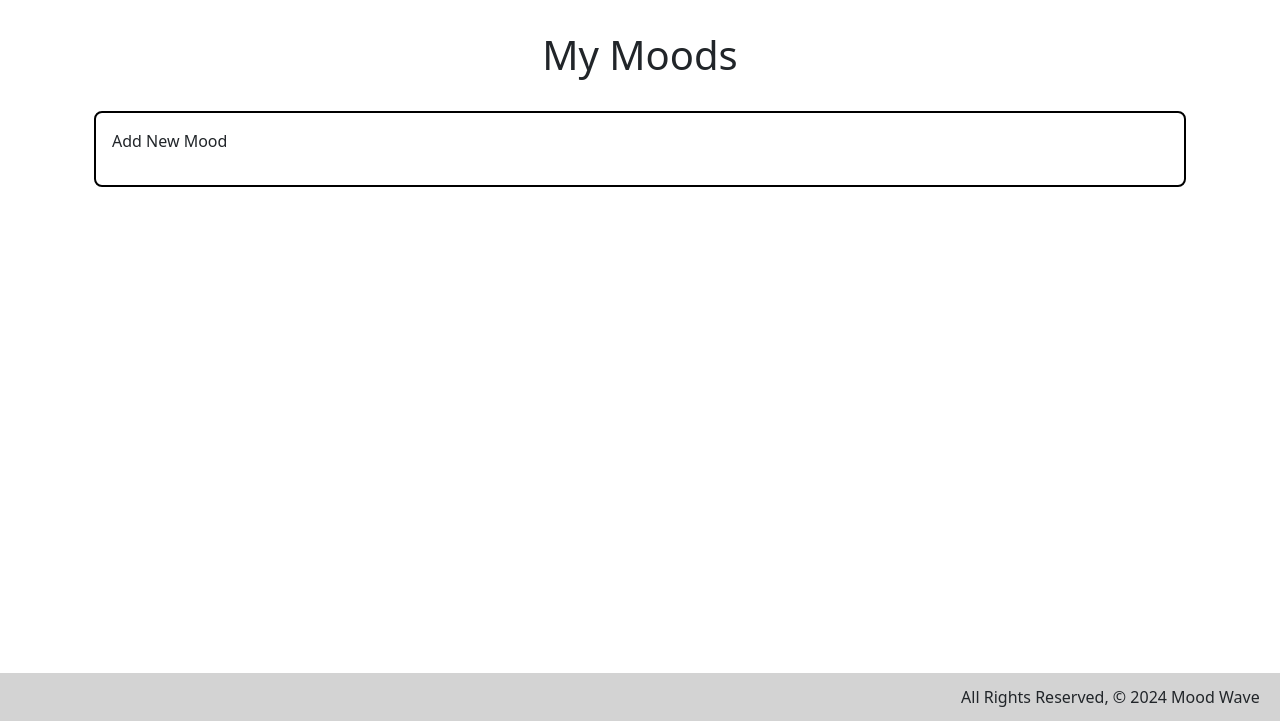
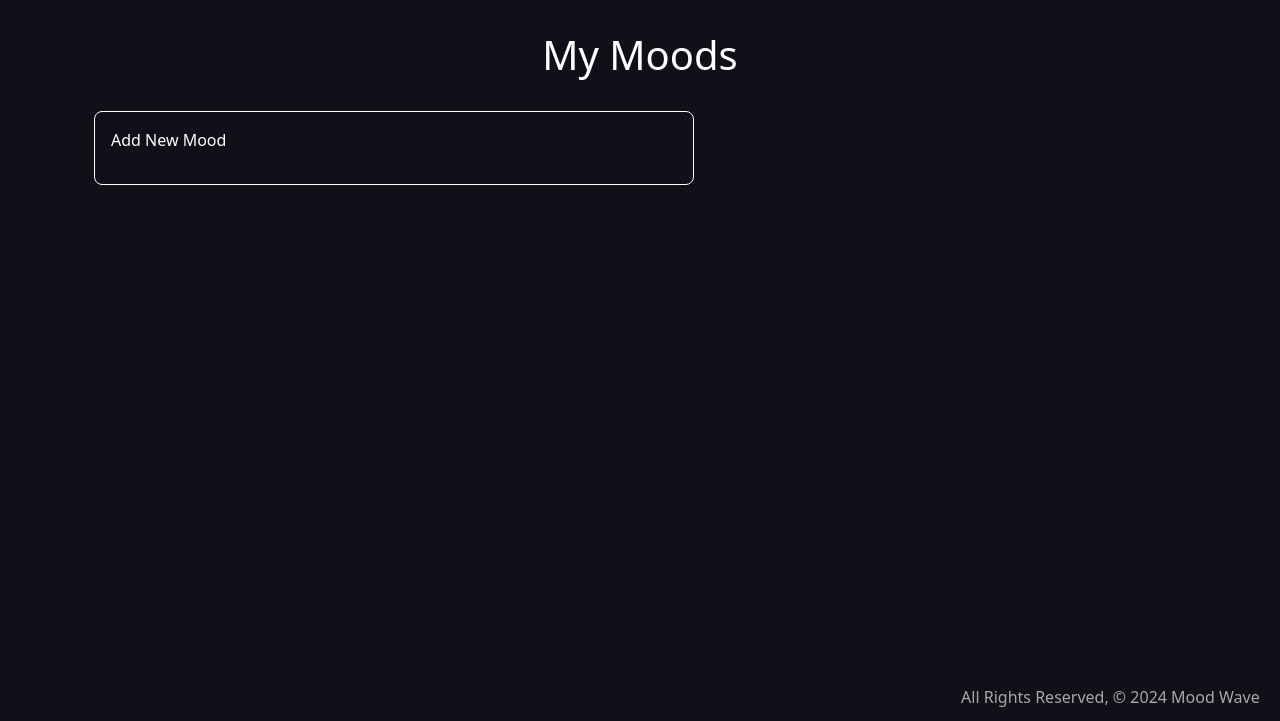
Before and after one commit to daliaahmed257/mood-wave, a Django app: page /moods/ in a window 1280 px wide. Shown: the part 79-800 px from the top of the page. Run offline with Django 5.2, Linux system fonts and the light colour scheme.

Commit message:
styling changes

```diff
--- a/main_app/static/css/style.css
+++ b/main_app/static/css/style.css
@@ -11,11 +11,12 @@ body {
     min-height: 100vh;
     display: flex;
     flex-direction: column;
-    background-color: white;
+    background-color: #101019;
 }
 
 main {
     flex: 1;
+    color: white;
 }
 
 a {
@@ -43,7 +44,8 @@ a:hover {
 
 .nav-bar {
     position: sticky;
-    background-color: lightgray;
+    background: url(https://i.imgur.com/qujolg6.png) center;
+    background-size: cover;
     margin-bottom: 4vmin;
 }
 
@@ -82,7 +84,7 @@ footer {
     position: sticky;
     bottom: 0;
     text-align: right;
-    background-color: lightgray;
+    color: rgb(169, 168, 168);
     padding: 12px;
 }
 
@@ -96,17 +98,22 @@ footer {
 
 /* MOODS/INDEX */
 
+.mood-cards-list {
+    max-width: 600px;
+}
+
 .new-mood-card {
-    border: 2px solid black;
+    border: 1px solid white;
     border-radius: 8px;
     padding: 2vmin;
     margin-bottom: 2vmin;
+    max-width: 600px;
 }
 
 .mood-card {
     display: flex;
     justify-content: space-between;
-    border: 2px solid black;
+    border: 1px solid white;
     border-radius: 8px;
     padding: 3vmin;
 }
--- a/main_app/templates/about.html
+++ b/main_app/templates/about.html
@@ -5,7 +5,7 @@
   <h1>About Mood Wave</h1>
   <hr/>
   <p>
-    Discover a space to document your moods, match them with tunes, and immerse yourself in self-reflection through mood journaling and music, jamming along with how you're feeling.
+    Create a space to document your moods, match them with tunes, and immerse yourself in self-reflection through mood journaling and music, jamming along with how you're feeling.
 </p>
 </div>
 
```
